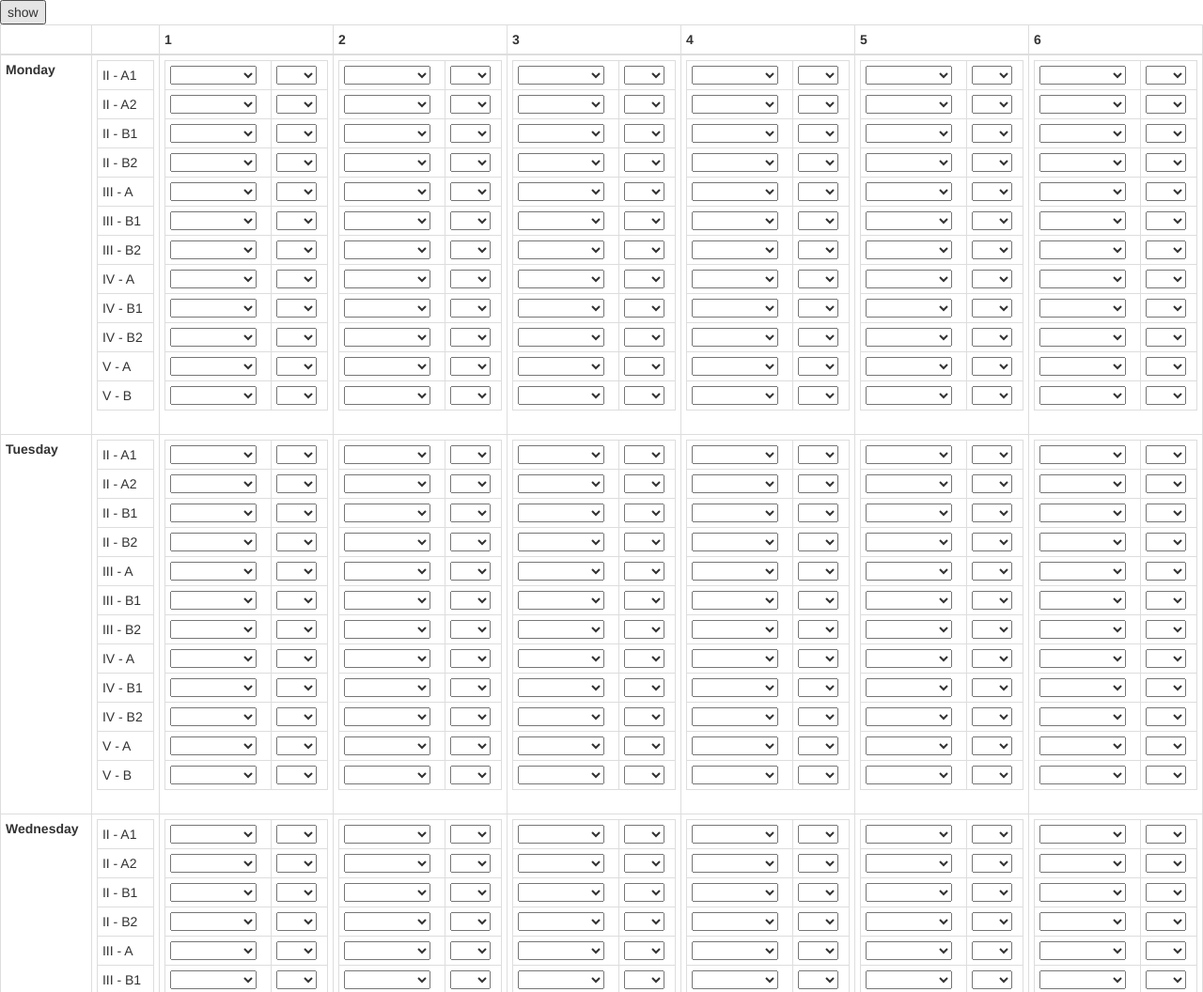
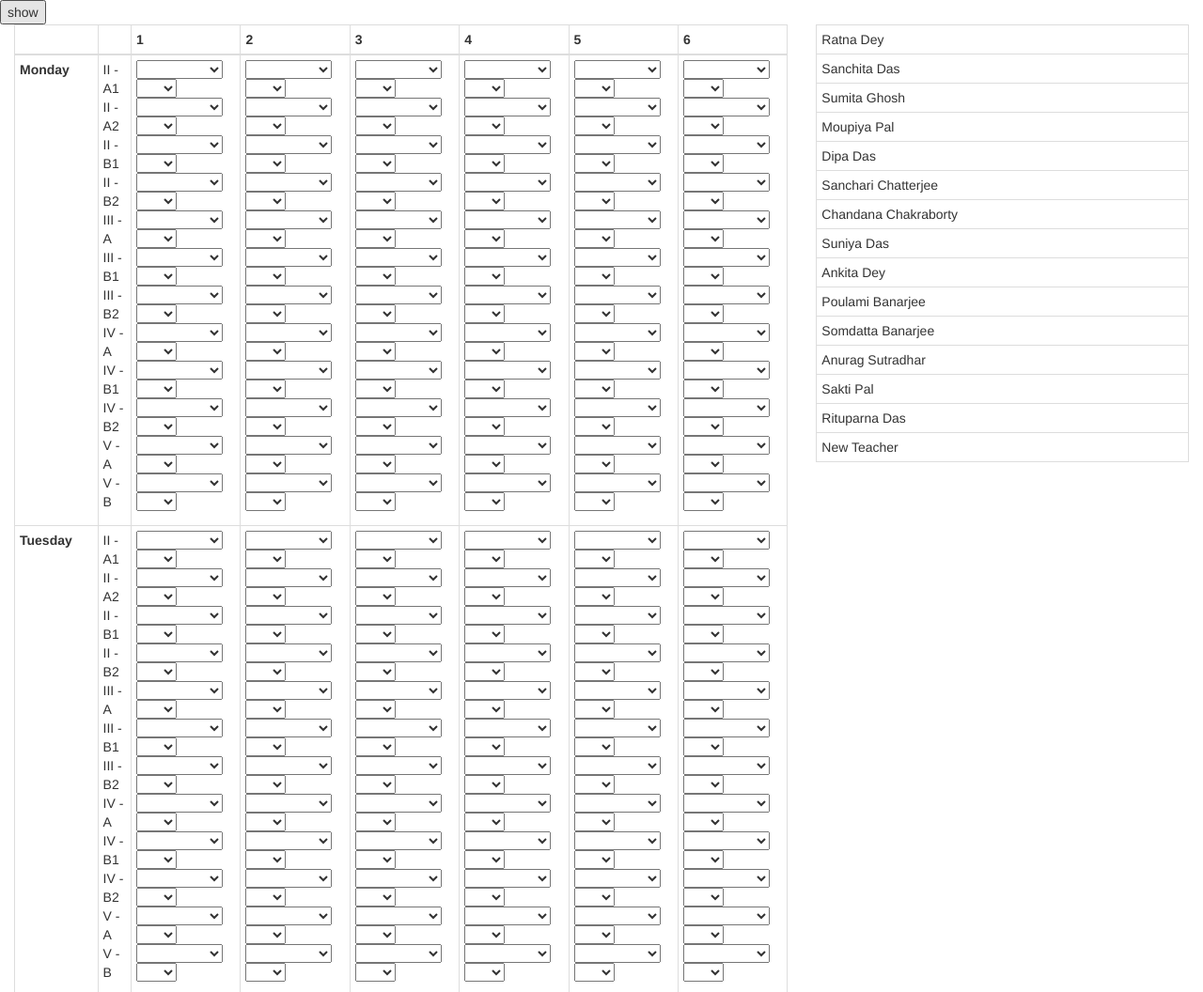
Before and after one commit to skeep/myschool, a website: page index.html in a window 1280 px wide. Shown: the top 1056 px of the page at 94% size. Drawn offline with nearby package versions, Linux system fonts and the light colour scheme.

Commit message:
added teachers

```diff
--- a/index.html
+++ b/index.html
@@ -12,6 +12,10 @@
 
     <button ng-click="routin.showSelection()">show</button>
     <br/>
+
+    <div class="container-fluid">
+        <div class="row">
+            <div class="col-md-8">
                 <table class="table table-bordered table-condensed">
                     <thead>
                     <tr>
@@ -23,26 +27,36 @@
                     <tr ng-repeat="day in routin.days">
                         <th>{{day.name}}</th>
                         <td>
-                <table class="table table-condensed table-bordered">
-                    <tr ng-repeat="claz in routin.classes">
-                        <td>{{claz.name}}</td>
-                    </tr>
-                </table>
+                            <ul class="list-unstyled">
+                                <li ng-repeat="claz in routin.classes">
+                                    {{claz.name}}
+                                </li>
+                            </ul>
                         </td>
                         <td ng-repeat="period in routin.periods">
-                <table class="table table-bordered table-condensed">
-                    <tr ng-repeat="claz in routin.classes">
-                        <td><select
+                            <ul class="list-unstyled">
+                                <li ng-repeat="claz in routin.classes"><select
                                         ng-model="routin.selection[routin.getClassIdentifier(day, period, claz)].subject"
-                                ng-options="subject as subject.name for subject in routin.subjects"></select></td>
-                        <td><select
+                                        ng-options="subject as subject.name for subject in routin.subjects"></select>
+                                    <select
                                             ng-model="routin.selection[routin.getClassIdentifier(day, period, claz)].teacher"
-                                ng-options="teacher as teacher.shortName for teacher in routin.teachers"></select></td>
-                    </tr>
-                </table>
+                                            ng-options="teacher as teacher.shortName for teacher in routin.teachers"></select>
+                                </li>
+                            </ul>
                         </td>
                     </tr>
                 </table>
+            </div>
+            <div class="col-md-4">
+                <table class="table table-condensed table-bordered">
+                    <tr ng-repeat="teacher in routin.teachers">
+                        <td>{{teacher.name}}</td>
+                    </tr>
+                </table>
+            </div>
+        </div>
+    </div>
+
 </div>
 
 
--- a/scripts/controllers/routin.js
+++ b/scripts/controllers/routin.js
@@ -13,7 +13,8 @@ angular.module('schoolApp').controller('routinCtrl', function ($scope) {
     {name: 'Somdatta Banarjee', shortName: 'SB'},
     {name: 'Anurag Sutradhar', shortName: 'AS'},
     {name: 'Sakti Pal', shortName: 'SP'},
-    {name: 'Rituparna Das', shortName: 'RD'}];
+    {name: 'Rituparna Das', shortName: 'RD'},
+    {name: 'New Teacher', shortName: 'NT'}];
 
   var classes = [{name: 'II - A1'},
     {name: 'II - A2'},
```
Lines whose indentation alone changed are shown as unchanged.
